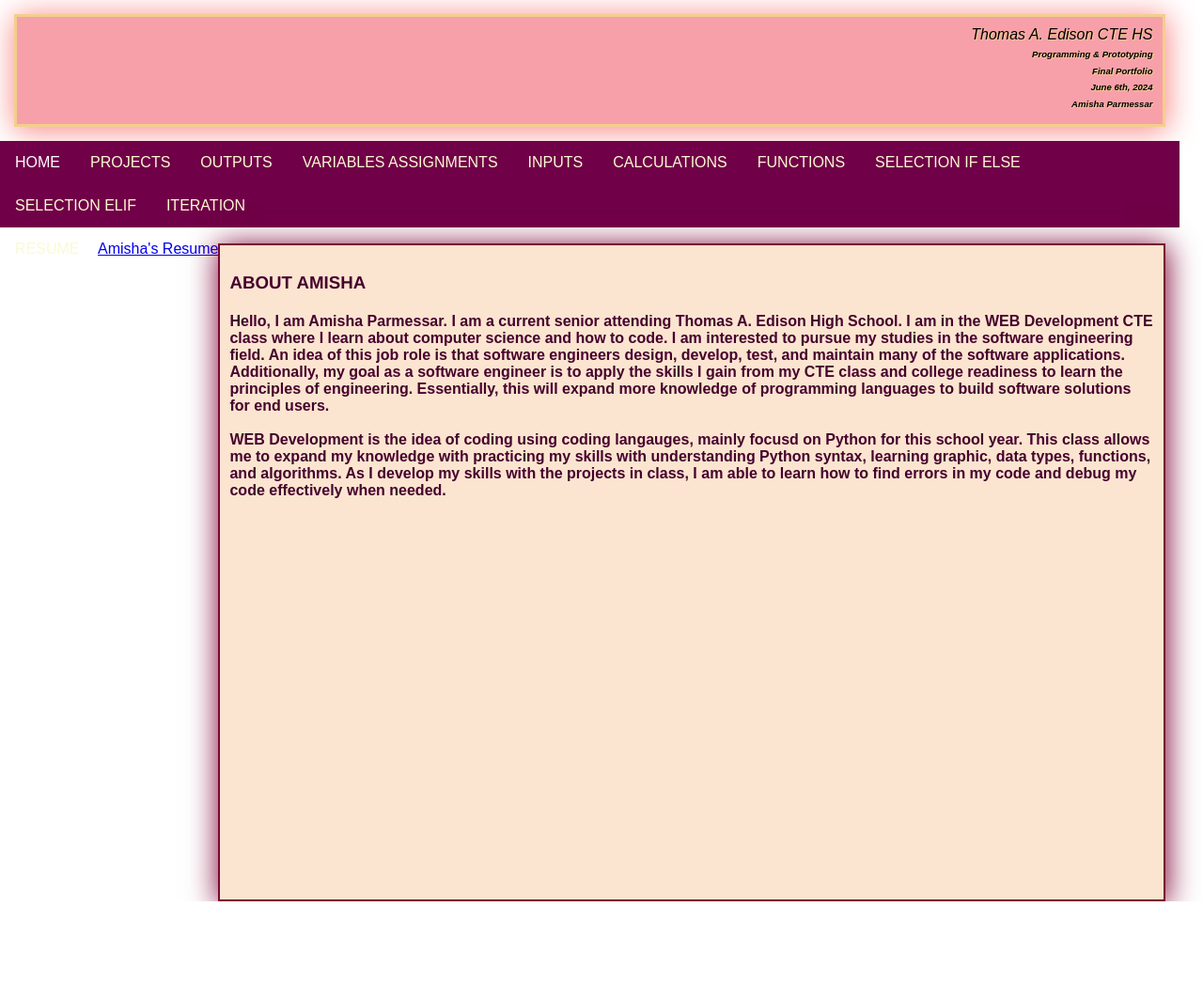
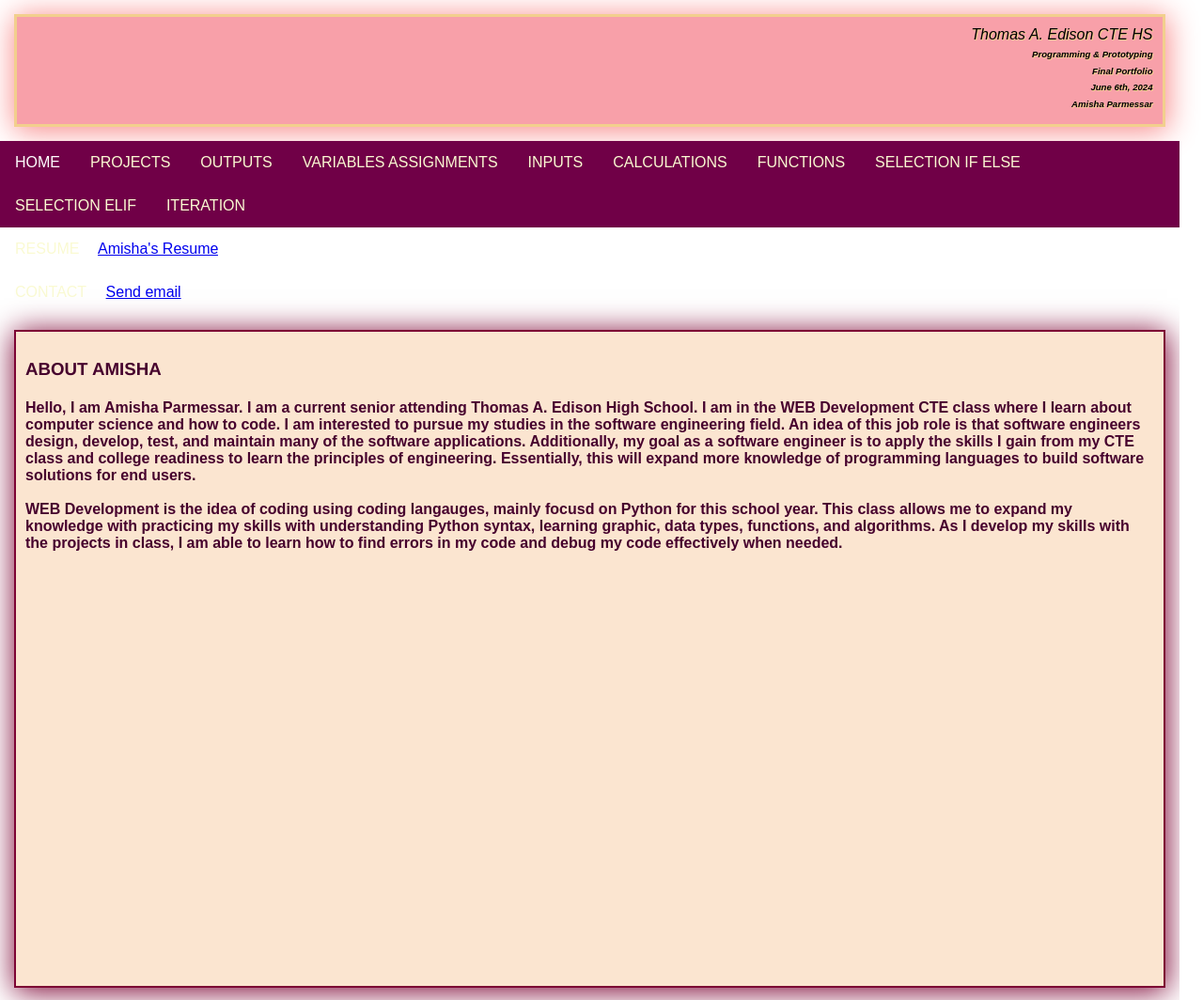
Before and after one commit to AmishaParmessar/PortfolioSpring11, a plain HTML site: page index.html in a window 1280 px wide. Shown: the whole page at 94% size. Before the commit the page ends 959 px from the top, so only its background shows below. Drawn offline with Linux system fonts and the light colour scheme.

Commit message:
Update index.html

```diff
--- a/index.html
+++ b/index.html
@@ -125,6 +125,10 @@
 	<a href="resume.html">Amisha's Resume</a>
       </div>
 
+<div class="subnav">
+      <button class="subnavbtn">CONTACT<i class="fa fa-caret-down"></i></button>
+	<a href="mailto:amishap3@nycstudents.net">Send email</a>
+
 
 <div class="container">
 <h3>ABOUT AMISHA</h3>
```
